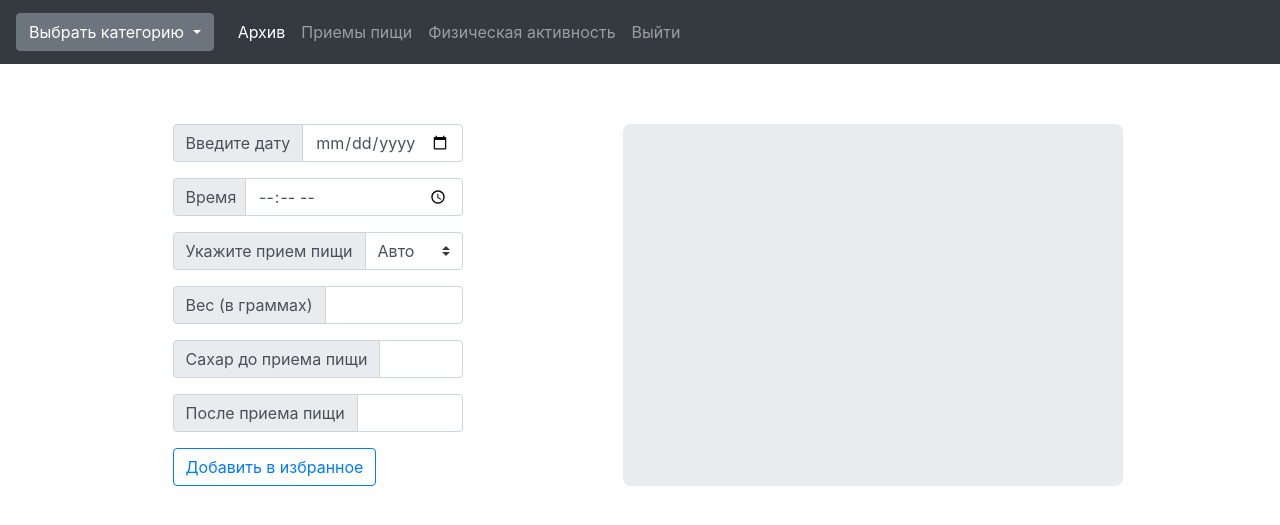
After one commit to artisakov/webApp, a Flask app: template app/templates/searching.html in a window 1280 px wide. The commit adds this page. Shown: the top 525 px of the page. Run offline with Flask 2, Linux system fonts and the light colour scheme; the template is opened without the code that fills it, so the values that code supplies are empty; some libraries are stand-ins or nearby versions.

Commit message:
make it better

```diff
--- a/app/manage.py
+++ b/app/manage.py
@@ -90,17 +90,18 @@ def news():
     session['username'] = current_user.username
     session['user_id'] = current_user.id
     session['date'] = datetime.datetime.today().date()
-    return render_template("news.html", name=session['username'])
+    return render_template("searching.html")
 
 
 @app.route('/search_page')
 @login_required
 def search_page():
     # Поисковая страница
-    return render_template("search_page.html", name=session['username'])
+    return render_template("searching.html")
 
 
 @app.route('/searchlink/<string:search_string>')
+@login_required
 def searchlink(search_string):
     # Работа бокового меню
     path = os.path.dirname(os.path.abspath(__file__))
@@ -113,11 +114,11 @@ def searchlink(search_string):
     result = cur.fetchall()
     con.close()
 
-    return render_template('search_page.html', result=result,
-                           name=session['username'])
+    return render_template('searching.html', result=result)
 
 
 @app.route('/search', methods=['POST'])
+@login_required
 def search():
     # Основная функция сайта - поиск по базе данных
     if request.method == 'POST':
@@ -186,6 +187,7 @@ def logout():
 
 
 @app.route('/favourites', methods=['POST', 'GET'])
+@login_required
 def favour():
     # Добавляем блюда в список избранного
     if request.method == 'POST':
--- a/app/templates/arch.html
+++ b/app/templates/arch.html
@@ -10,7 +10,7 @@
 <body>
     <header style="height: 60px;">
         <nav class="navbar fixed-top navbar-expand-lg navbar-dark bg-dark">
-            <a class="navbar-brand" href="#">Архив</a>
+            <a class="navbar-brand" href="{{ url_for('news') }}">Главная</a>
             <button class="navbar-toggler" type="button" data-toggle="collapse" data-target="#navbarNav"
                 aria-controls="navbarNav" aria-expanded="false" aria-label="Toggle navigation">
                 <span class="navbar-toggler-icon"></span>
@@ -18,11 +18,11 @@
             <div class="collapse navbar-collapse" id="navbarNav">
                 <ul class="navbar-nav mr-3">
                     <li class="nav-item active">
-                        <a class="nav-link" href="{{ url_for('news') }}">Главная<span
+                        <a class="nav-link" href="{{ url_for('lk') }}">Приемы пищи<span
                                 class="sr-only">(current)</span></a>
                     </li>
                     <li class="nav-item">
-                        <a class="nav-link" href="{{ url_for('lk') }}">Личный кабинет</a>
+                        <a class="nav-link" href="{{ url_for('activity') }}">Физическая активность</a>
                     </li>
                     <li class="nav-item">
                         <a class="nav-link" href="{{ url_for('logout') }}">Выйти</a>
--- /dev/null
+++ b/app/templates/searching.html
@@ -0,0 +1,150 @@
+<!DOCTYPE html>
+<html>
+
+<head>
+    <meta charset="utf-8">
+    <meta name="viewport" content="width=device-width, initial-scale=1, shrink-to-fit=no">
+    <link rel="stylesheet" href="https://stackpath.bootstrapcdn.com/bootstrap/4.4.1/css/bootstrap.min.css">
+    <link rel="stylesheet" href="//cdn.datatables.net/1.10.21/css/jquery.dataTables.min.css">
+    <style type='text/css'>
+        @media only screen and (max-width: 991px) {
+          #pole {
+            display: flex !important;
+            flex-direction: column !important;
+            align-items: center !important;
+            justify-items: center !important;
+          }
+          body {
+            min-width: 405px;
+          }
+          #bluda {
+              margin-top: 2rem;
+          }
+        }
+      </style>
+</head>
+
+<body>
+    <header style="height: 60px;">
+        <nav class="navbar fixed-top navbar-expand-lg navbar-dark bg-dark">
+            <div class="navbar-brand">
+                <div class="dropdown">
+                    <button class="btn btn-secondary dropdown-toggle" type="button" id="dropdownMenuButton"
+                        data-toggle="dropdown" aria-haspopup="true" aria-expanded="false">
+                        Выбрать категорию
+                    </button>
+                    <div class="dropdown-menu" aria-labelledby="dropdownMenuButton">
+                        <a class="dropdown-item"
+                            href="{{ url_for('searchlink', search_string = 'Алкогольные напитки') }}">Алкогольные
+                            напитки</a>
+                        <a class="dropdown-item" href="{{ url_for('searchlink', search_string = 'Блюда из картофеля, овощей и грибов') }}">Блюда из картофеля, овощей и грибов</a>
+                        <a class="dropdown-item" href="{{ url_for('searchlink', search_string = 'Блюда из круп') }}">Блюда из круп</a>
+                    </div>
+                </div>
+            </div>
+            <button class="navbar-toggler" type="button" data-toggle="collapse" data-target="#navbarNav"
+                aria-controls="navbarNav" aria-expanded="false" aria-label="Toggle navigation">
+                <span class="navbar-toggler-icon"></span>
+            </button>
+            <div class="collapse navbar-collapse" id="navbarNav">
+                <ul class="navbar-nav mr-3">
+                    <li class="nav-item active">
+                        <a class="nav-link" href="{{ url_for('arch') }}">Архив<span class="sr-only">(current)</span></a>
+                    </li>
+                    <li class="nav-item">
+                        <a class="nav-link" href="{{ url_for('lk') }}">Приемы пищи</a>
+                    </li>
+                    <li class="nav-item">
+                        <a class="nav-link" href="{{ url_for('activity') }}">Физическая активность</a>
+                    </li>
+                    <li class="nav-item">
+                        <a class="nav-link" href="{{ url_for('logout') }}">Выйти</a>
+                    </li>
+                </ul>
+            </div>
+        </nav>
+    </header>
+    <form method='POST' action='/favourites'>
+        <div class="container mt-5 mb-5" id='pole' style='display: flex; flex-direction: row;'>
+            <div class="container" style="max-width: 320px;">
+                <div class="input-group mt-3 mb-3">
+                    <div class="input-group-prepend">
+                        <label class="input-group-text" for="calendar">Введите дату</label>
+                    </div>
+                    <input class="form-control" type="date" name="calendar" id="calendar">
+                </div>
+                <div class="input-group mb-3">
+                    <div class="input-group-prepend">
+                        <label id='timer1' class="input-group-text" for="timer" style='width: 73.6px;'>Время</label>
+                    </div>
+                    <input class="form-control" type="time" name="timer" value="" id="timer">
+                </div>
+                <div class="input-group">
+                    <div class="input-group-prepend">
+                        <label class="input-group-text">Укажите прием пищи</label>
+                    </div>
+                    <select class="custom-select" name='food_type' id="selector">
+                        <option>Авто</option>
+                        <option>Завтрак</option>
+                        <option>Обед</option>
+                        <option>Ужин</option>
+                        <option>Перекус</option>
+                    </select>
+                </div>
+                <div class="input-group mt-3">
+                    <div class="input-group-prepend">
+                        <label class="input-group-text">Вес (в граммах)</label>
+                    </div>
+                    <input class="form-control" type="number" name="libra" value="" id="libra">
+                </div>
+                <div class="input-group mt-3">
+                    <div class="input-group-prepend">
+                        <label class="input-group-text">Сахар до приема пищи</label>
+                    </div>
+                    <input class="form-control" type="text" name="index_b" value="" id="index_b">
+                </div>
+                <div class="input-group mt-3">
+                    <div class="input-group-prepend">
+                        <label class="input-group-text">После приема пищи</label>
+                    </div>
+                    <input class="form-control" type="text" name="index_a" value="" id="index_a">
+                </div>
+                <button type="submit" class="btn btn-outline-primary mt-3" id='btn_add' name='btn_add'>Добавить в
+                    избранное</button>
+            </div>
+            <div class='container mt-3' id='bluda'
+                style="background-color: #e9ecef; border-radius: 0.5rem; max-width: 500px;">
+                {% for row in result %}
+                <div class="form-check pl-0">
+                    <input type="checkbox" class="check" name="row" id="{{row[1]}}" value="{{row[0]}}">
+                    {{ row[0] }}<br>
+                </div>
+                {% endfor %}
+            </div>
+        </div>
+    </form>
+
+    <script type="text/javascript">
+        setInterval(function () {
+            date = new Date(),
+                h = date.getHours(),
+                m = date.getMinutes(),
+                h = (h < 10) ? '0' + h : h,
+                m = (m < 10) ? '0' + m : m,
+                document.getElementById('timer').value = h + ':' + m;
+        }, 60000);
+    </script>
+    <script src="https://code.jquery.com/jquery-3.4.1.js"></script>
+    <script src="https://cdn.jsdelivr.net/npm/popper.js@1.16.0/dist/umd/popper.min.js"
+        integrity="sha384-Q6E9RHvbIyZFJoft+2mJbHaEWldlvI9IOYy5n3zV9zzTtmI3UksdQRVvoxMfooAo"
+        crossorigin="anonymous"></script>
+    <script src="https://stackpath.bootstrapcdn.com/bootstrap/4.4.1/js/bootstrap.min.js"
+        integrity="sha384-wfSDF2E50Y2D1uUdj0O3uMBJnjuUD4Ih7YwaYd1iqfktj0Uod8GCExl3Og8ifwB6"
+        crossorigin="anonymous"></script>
+    <script src="https://cdn.datatables.net/1.10.21/js/jquery.dataTables.min.js"></script>
+    <script src="https://code.jquery.com/jquery-3.4.1.slim.min.js"
+        integrity="sha384-J6qa4849blE2+poT4WnyKhv5vZF5SrPo0iEjwBvKU7imGFAV0wwj1yYfoRSJoZ+n" crossorigin="anonymous">
+        </script>
+</body>
+
+</html>
```
Also changed, not shown: app/diacompanion.db.
